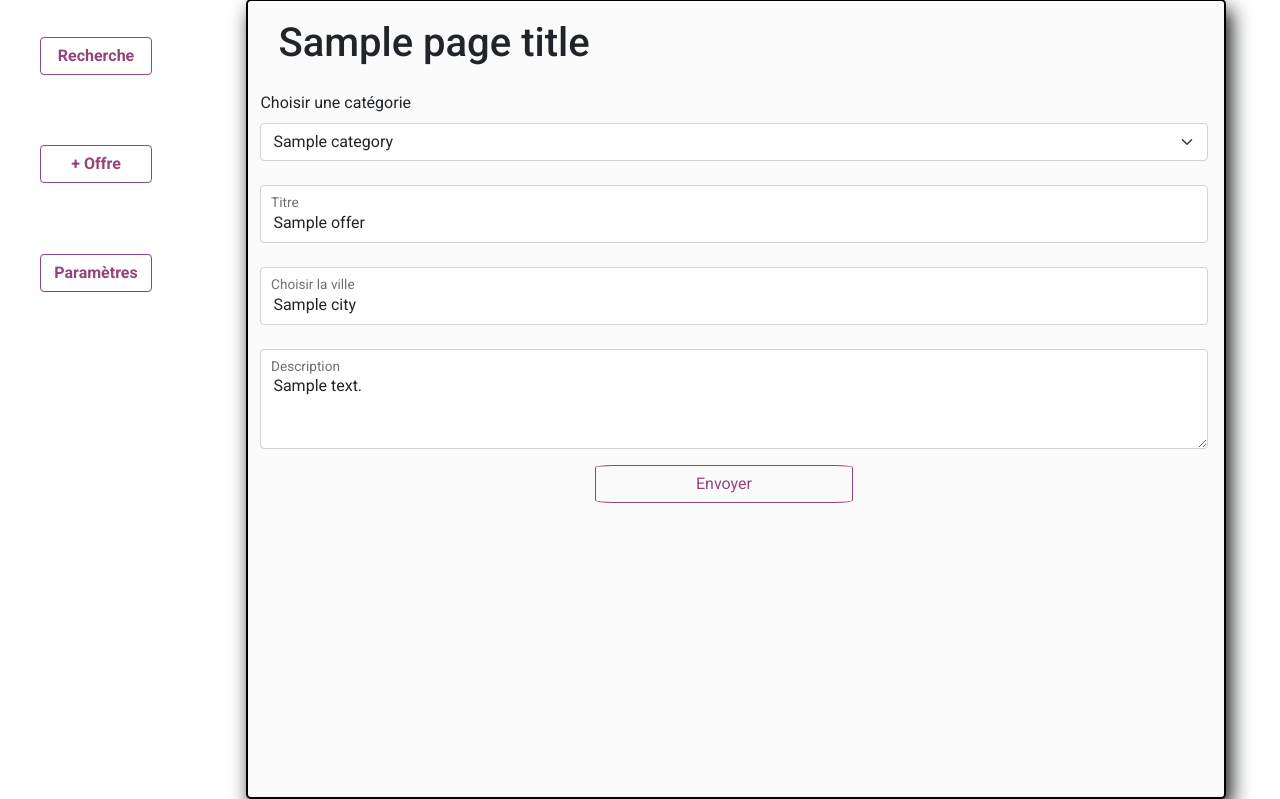
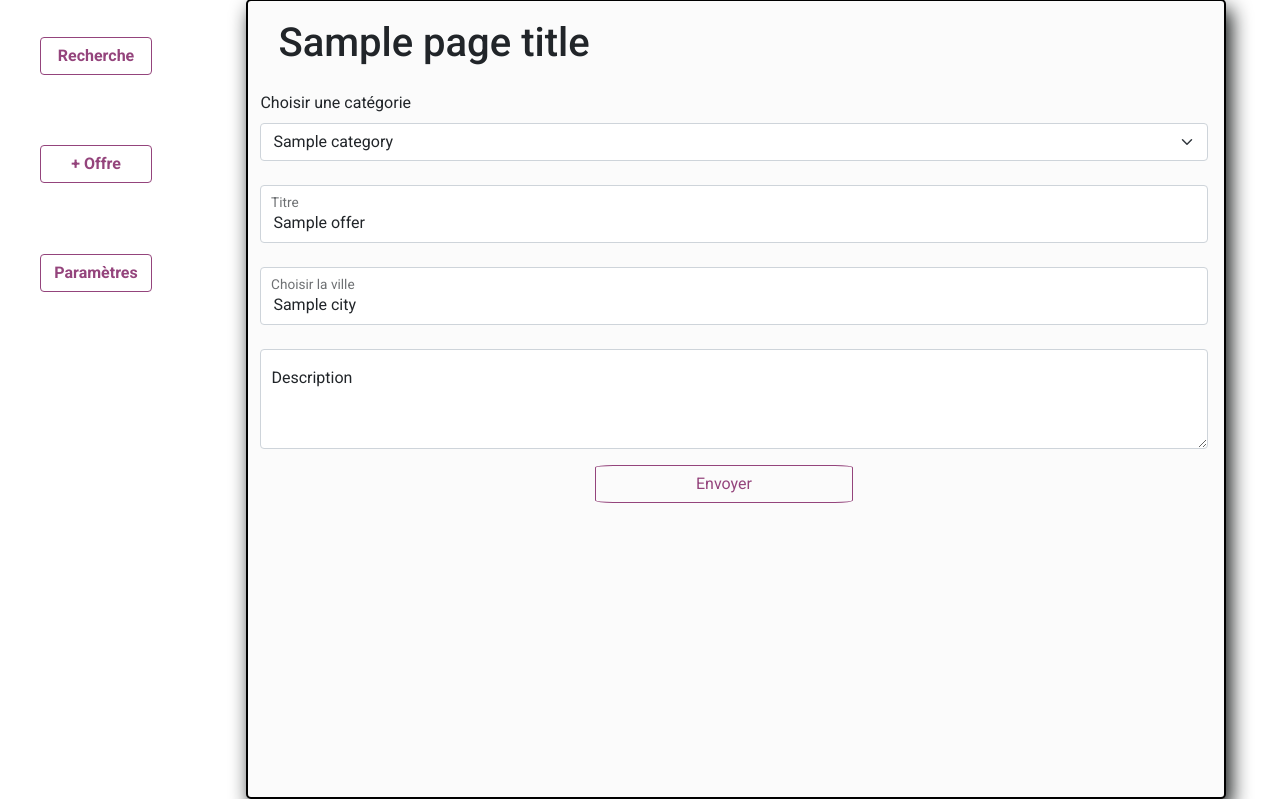
Before and after one commit to aldaitzwild/ProxySoluce, a PHP site: template src/View/Offering/add.html.twig in a window 1280 px wide. Shown: the part 101-900 px from the top of the page. Run offline with PHP 8.4, Linux system fonts and the light colour scheme; the template is opened without the code that fills it: most values are stand-ins (such as "Sample title", 1, 10 or a date in 2020); some libraries are stand-ins or nearby versions.

Commit message:
route_and_empty_description

```diff
--- a/public/index.php
+++ b/public/index.php
@@ -6,7 +6,9 @@
  * Date: 11/10/17
  * Time: 14:01
  */
-
+session_cache_limiter('private, must-revalidate');
+session_cache_expire(60);
+session_start();
 require_once __DIR__ . '/../vendor/autoload.php';
 
 if (getenv('ENV') === false) {
@@ -14,5 +16,5 @@ if (getenv('ENV') === false) {
     require_once __DIR__ . '/../config/db.php';
 }
 require_once __DIR__ . '/../config/config.php';
-session_start();
+
 require_once __DIR__ . '/../src/routing.php';
--- a/src/View/Offering/add.html.twig
+++ b/src/View/Offering/add.html.twig
@@ -47,7 +47,7 @@
 
                 <div class="row g-1 align-items-center">
                     <div class="form-floating">
-                        <textarea class="form-control" name="description" placeholder="Description" id="floatingTextarea2"  style="height: 100px">{{ offer.description }}</textarea>
+                        <textarea class="form-control" name="description" placeholder="Description" id="floatingTextarea2"  style="height: 100px" value="{{ offer.description }}" required></textarea>
                         <label for="floatingTextarea2">Description</label>
                     </div>
                 </div>
```
